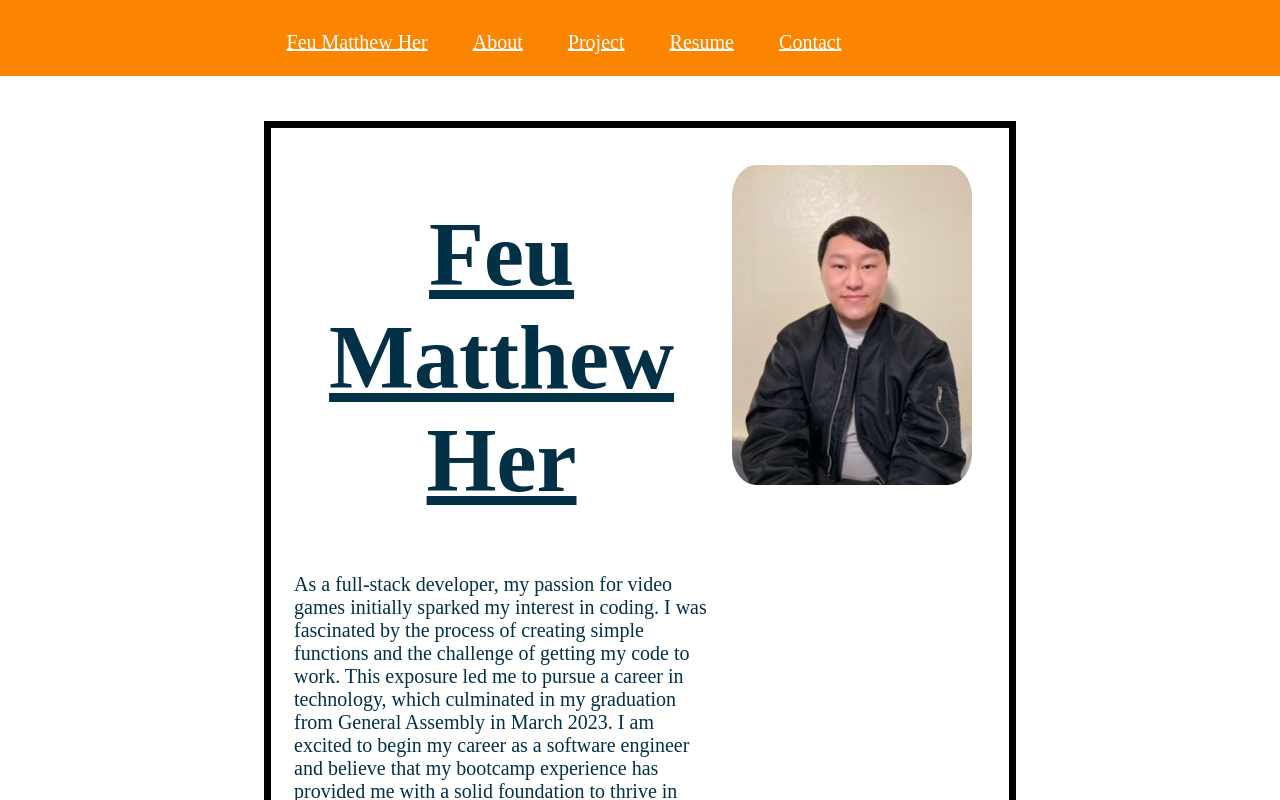
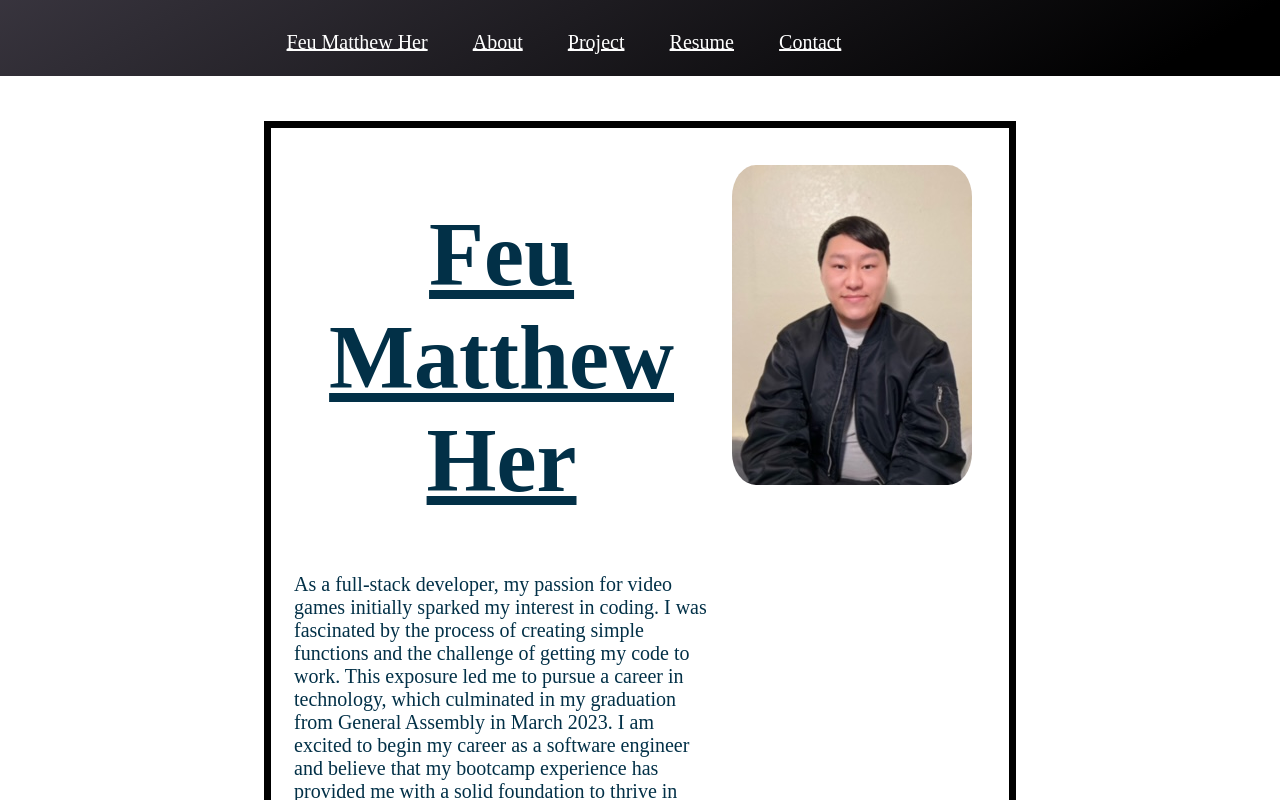
Before and after one commit to fmher/nextjs-portfolio-, a Next.js app: page / in a window 1280 px wide. Shown: the top 800 px of the page. Built offline with nearby package versions, Linux system fonts and the light colour scheme.

Commit message:
change background color

```diff
--- a/styles/globals.css
+++ b/styles/globals.css
@@ -22,7 +22,8 @@ img {
 nav {
   top: 0;
   position: sticky;
-  background-color: #FB8500;
+  /* background-color: #4d4855; */
+  background-image: linear-gradient(150deg, #4d4855 0%, #000000 74%);
   width: 100%;
   padding: 4% 100% 3% 100%;
   /* margin-left: -100%;
```
